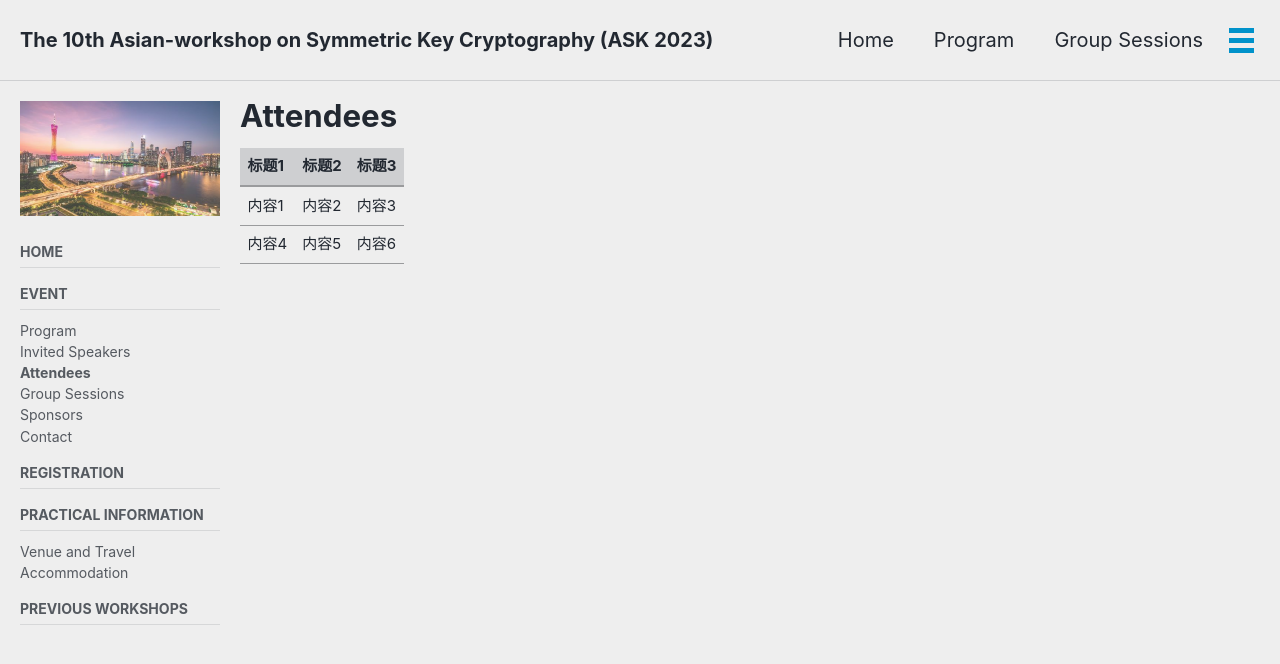
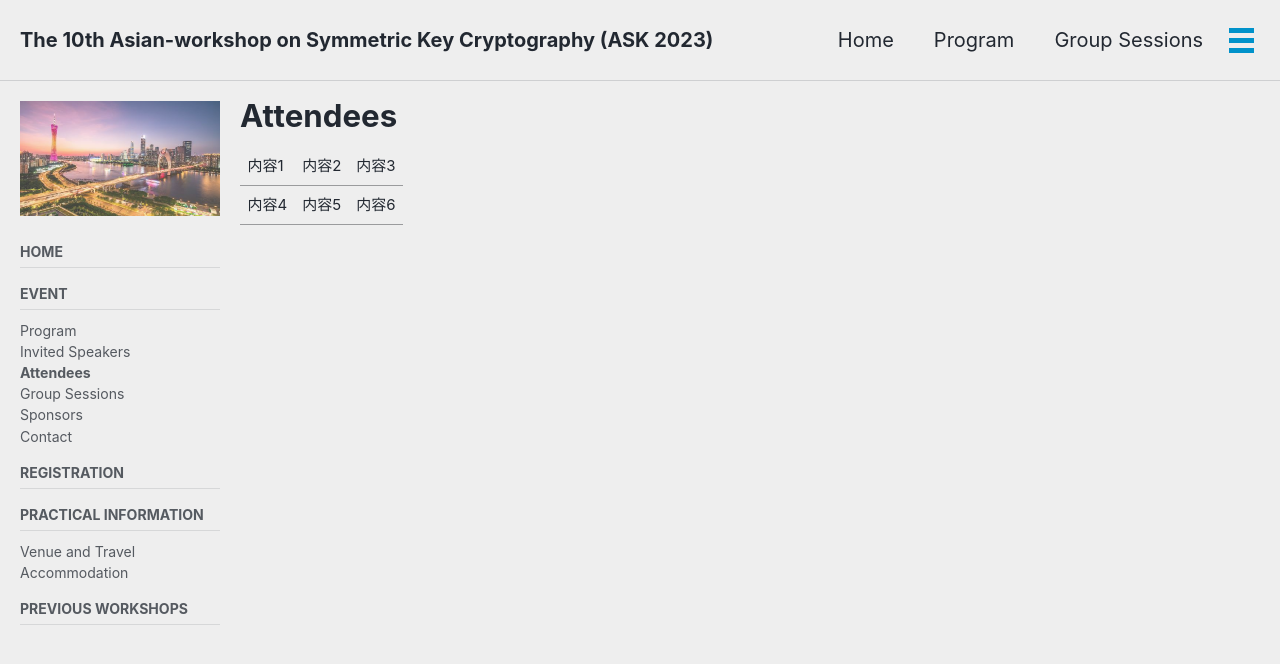
Before and after one commit to cryptanalysisbench/SATbench, a Jekyll site: the page built from attendees.md, in a window 1280 px wide and 900 px high. Shown: the top 664 px of the window. Built offline with Jekyll 4.4.1, drawn with Linux system fonts in a browser that asks for light colours; cached includes are drawn as plain includes; nearby versions of some CDN libraries; our own code applies the rules of GitHub Pages for plain Markdown files.

Commit message:
Update attendees.md

```diff
--- a/attendees.md
+++ b/attendees.md
@@ -11,7 +11,6 @@ sidebar:
 
 # Attendees
 
-| 标题1 | 标题2 | 标题3 |
-|-------|-------|-------|
+
 | 内容1 | 内容2 | 内容3 |
 | 内容4 | 内容5 | 内容6 |
```
